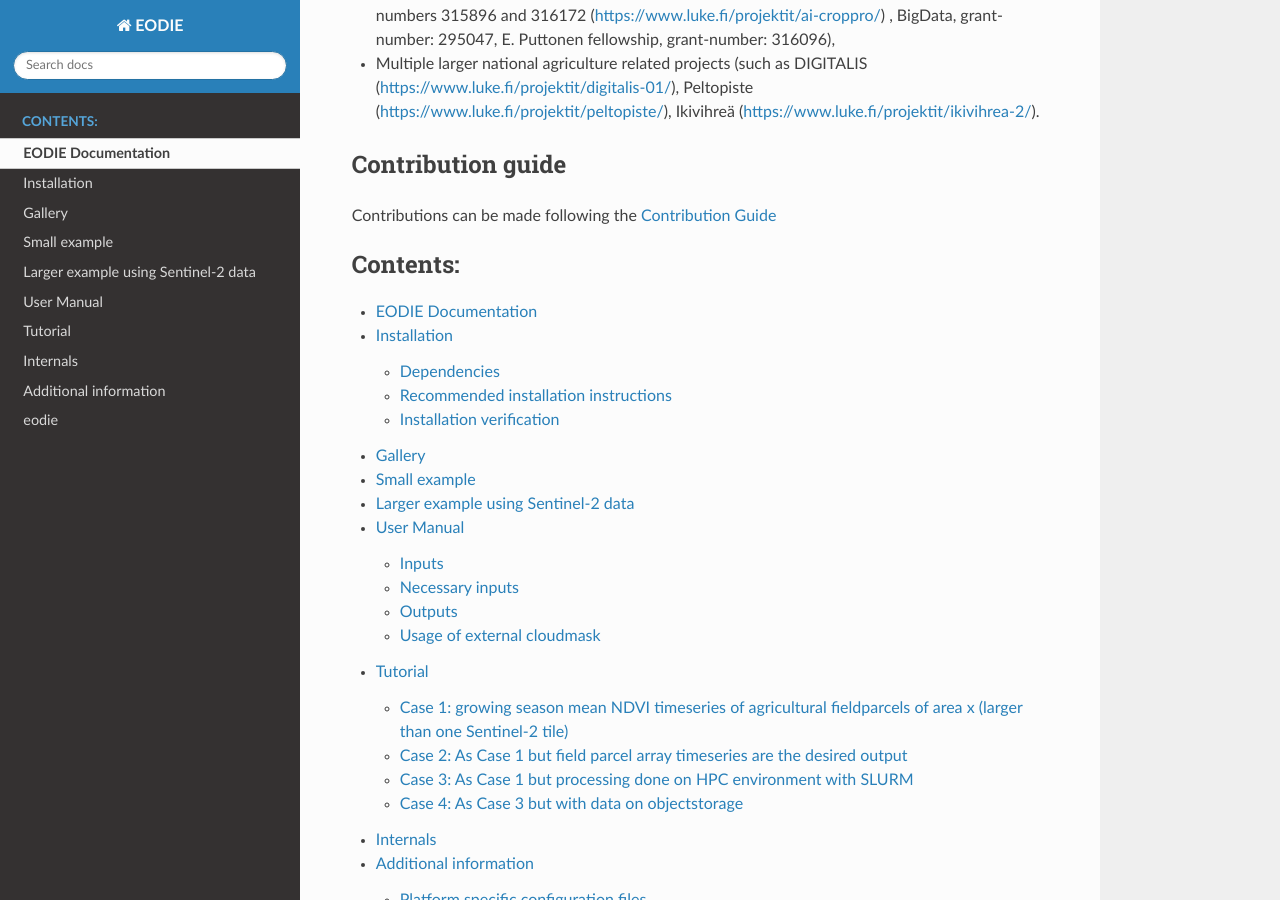
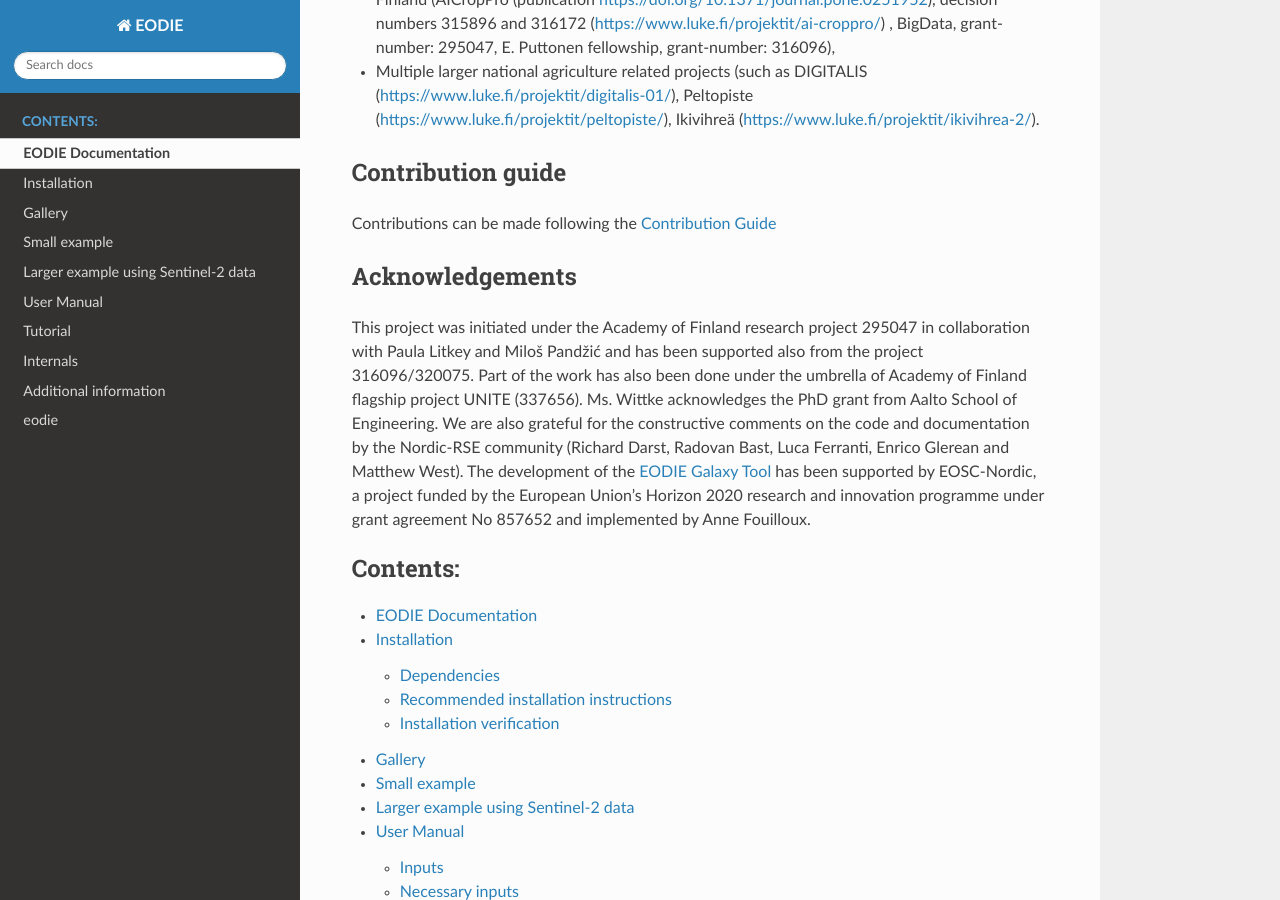
Before and after one commit to samumantha/EODIE, a Sphinx documentation site: the page built from docs/index.rst, in a window 1280 px wide and 900 px high, scrolled down 1972 px. Built offline with Sphinx 7.4.7 and the Read the Docs theme 2.0.0, drawn with Linux system fonts in a browser that asks for light colours; some of the changed text lies outside the part shown.

Commit message:
Header fix, acknowledgements added

```diff
--- a/docs/index.rst
+++ b/docs/index.rst
@@ -52,7 +52,8 @@ Maintainers
 
 Samantha Wittke, Finnish Geospatial Research Institute in the National Land Survey of Finland ([ORCiD](https://orcid.org/0000-0002-9625-7235))
 
-## Contributors
+Contributors
+-------------
 
 * Eetu Puttonen ([ORCiD](https://orcid.org/0000-0003-0985-4443))
 * Juuso Varho
@@ -79,12 +80,15 @@ Projects, enabled by EODIE or where EODIE or a derivative of EODIE has been used
 * Multiple larger national agriculture related projects (such as DIGITALIS (https://www.luke.fi/projektit/digitalis-01/), Peltopiste (https://www.luke.fi/projektit/peltopiste/), Ikivihreä (https://www.luke.fi/projektit/ikivihrea-2/).
 
 
-
-
 Contribution guide
 -------------------
 
 Contributions can be made following the `Contribution Guide <http://www.contribution-guide.org/>`_
+
+Acknowledgements
+-----------------
+
+This project was initiated under the Academy of Finland research project 295047 in collaboration with Paula Litkey and Miloš Pandžić and has been supported also from the project 316096/320075. Part of the work has also been done under the umbrella of Academy of Finland flagship project UNITE (337656). Ms. Wittke acknowledges the PhD grant from Aalto School of Engineering. We are also grateful for the constructive comments on the code and documentation by the Nordic-RSE community (Richard Darst, Radovan Bast, Luca Ferranti, Enrico Glerean and Matthew West). The development of the `EODIE Galaxy Tool <https://usegalaxy.eu/root?tool_id=toolshed.g2.bx.psu.edu/repos/climate/eodie/eodie/1.0.2>`_ has been supported by EOSC-Nordic, a project funded by the European Union’s Horizon 2020 research and innovation programme under grant agreement No 857652 and implemented by Anne Fouilloux.
 
 
 .. toctree::
```
